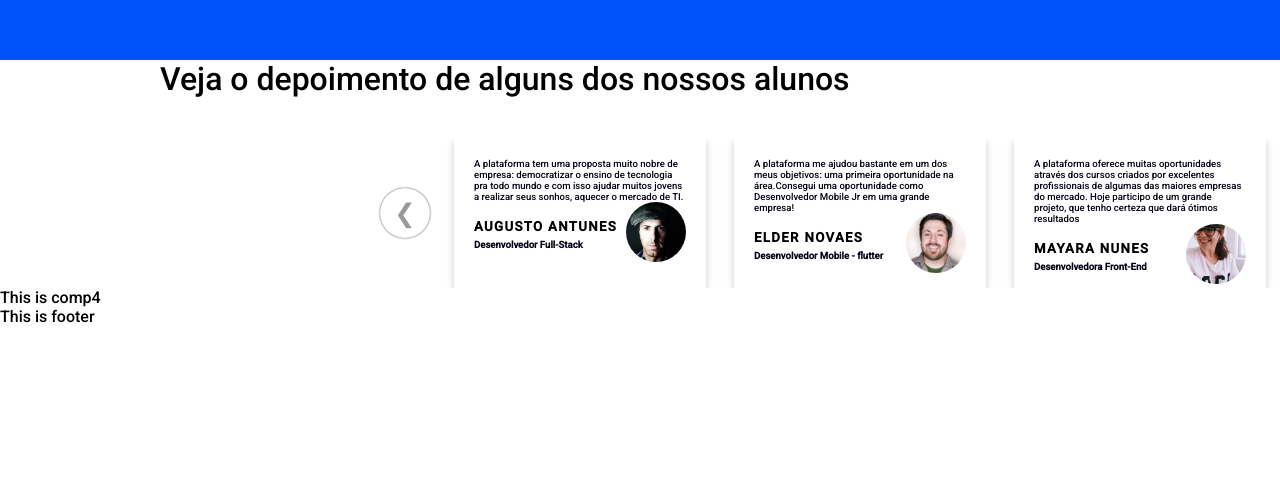
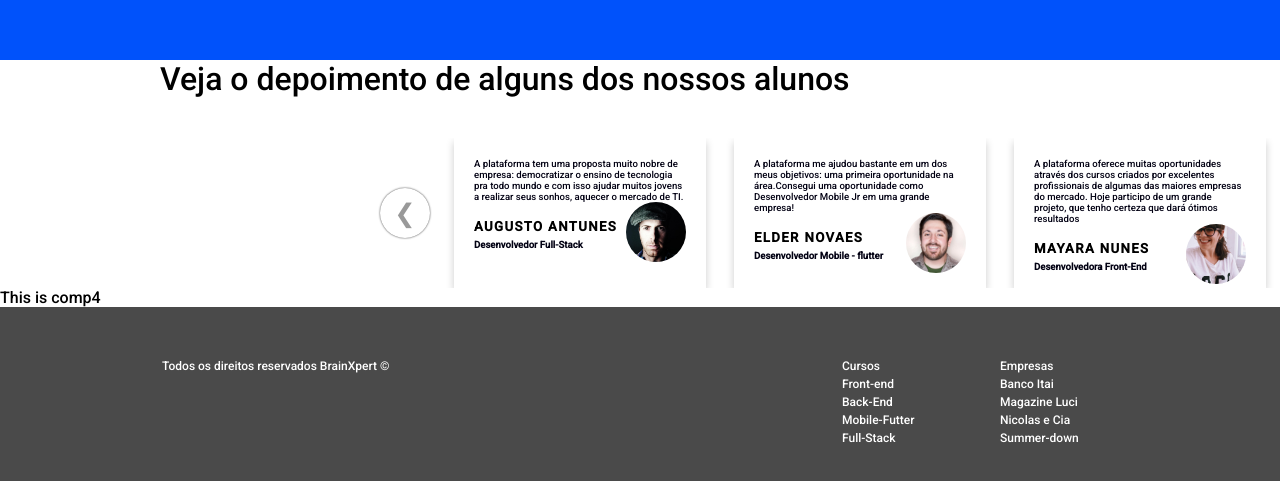
Before and after one commit to pablocast/dh-projeto-integrador-tn142020, a React (Create React App) app in the folder app/react-app/: page / in a window 1280 px wide. Shown: the part 1365-1846 px from the top of the page. Before the commit the page ends 1691 px from the top, so only its background shows below. Built offline with nearby package versions, Linux system fonts and the light colour scheme.

Commit message:
feature: footer-react

```diff
--- a/app/react-app/src/components/core/Footer/index.js
+++ b/app/react-app/src/components/core/Footer/index.js
@@ -3,9 +3,31 @@ import './style.css'
 const Footer = () => {
 
     return (
-        <section className='footer'>
-            <p>This is footer</p>
-        </section>
+        <footer class="footer">
+
+        <div class="footer-copy">
+          <p>Todos os direitos reservados BrainXpert &copy;</p>
+        </div>
+        <div class="footer-container-links">
+          <ul>
+            <li class="titulo_rodape">Cursos</li>
+            <li class="font-light">Front-end</li>
+            <li class="font-light">Back-End</li>
+            <li class="font-light">Mobile-Futter</li>
+            <li class="font-light">Full-Stack</li>
+          </ul>
+        </div>
+        <div class="footer-container-links">
+          <ul>
+            <li class="titulo_rodape">Empresas</li>
+            <li class="font-light">Banco Itai</li>
+            <li class="font-light">Magazine Luci</li>
+            <li class="font-light">Nicolas e Cia</li>
+            <li class="font-light">Summer-down</li>
+          </ul>
+        </div>
+
+      </footer>
     )
 
 }
--- a/app/react-app/src/components/core/Footer/style.css
+++ b/app/react-app/src/components/core/Footer/style.css
@@ -0,0 +1,29 @@
+.footer {
+    display: flex;
+    justify-content: center;
+    flex-wrap: nowrap;
+    width: 100%;
+    height: 200px;
+    font-size: 12px;
+    line-height: 18px;
+    background-color: #4a4a4a;
+    color: #fff;
+}
+
+.footer-copy {
+    padding: 50px 20px;
+    width: 50%;
+}
+
+.footer-container-links {
+    padding: 50px 10px 20px 20px;
+    width: 10%;
+    display: flex;
+}
+
+.titulo_rodape {
+    font-size: 12px;
+    line-height: 18px;
+    color: #fff;
+    font-family: 'Roboto', sans-serif;
+}
```
